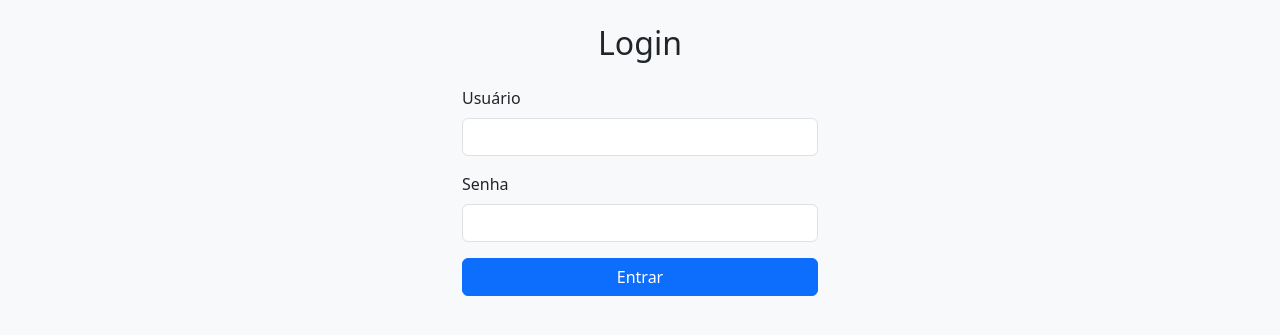
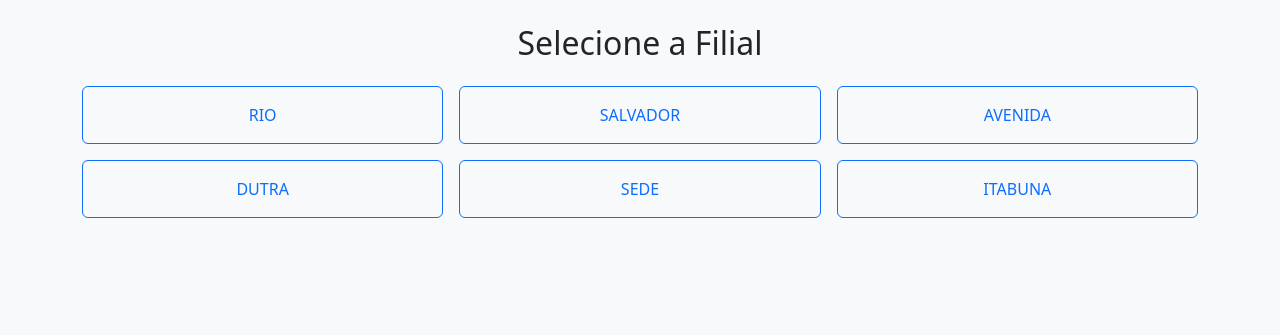
Before and after one commit to Vinicius-art01/controle-entrada-filial, a Flask app: page / in a window 1280 px wide. Shown: the part 56-391 px from the top of the page. Run offline with Flask 3, Linux system fonts and the light colour scheme; the visitor is signed in with stand-in values (Sample User, id 1).

Commit message:
Update home.html

```diff
--- a/templates/home.html
+++ b/templates/home.html
@@ -1,20 +1,12 @@
 {% extends 'base.html' %}
-{% block title %}Login — Controle{% endblock %}
+{% block title %}Home — Controle{% endblock %}
 {% block content %}
-<div class="row justify-content-center">
-  <div class="col-md-4">
-    <h2 class="text-center mb-4">Login</h2>
-    <form method="POST">
-      <div class="mb-3">
-        <label class="form-label">Usuário</label>
-        <input type="text" name="username" class="form-control" required>
-      </div>
-      <div class="mb-3">
-        <label class="form-label">Senha</label>
-        <input type="password" name="password" class="form-control" required>
-      </div>
-      <button class="btn btn-primary w-100">Entrar</button>
-    </form>
+<h2 class="text-center mb-4">Selecione a Filial</h2>
+<div class="row g-3 justify-content-center">
+  {% for f in filiais %}
+  <div class="col-6 col-md-4">
+    <a href="{{ url_for('filial_view', filial=f) }}" class="btn btn-outline-primary w-100 py-3">{{ f }}</a>
   </div>
+  {% endfor %}
 </div>
 {% endblock %}
```
